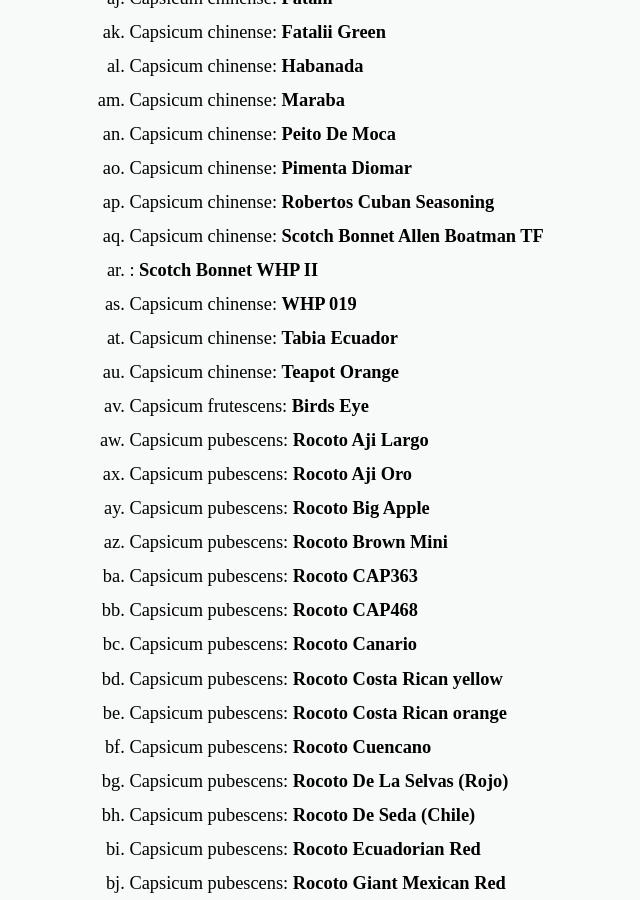
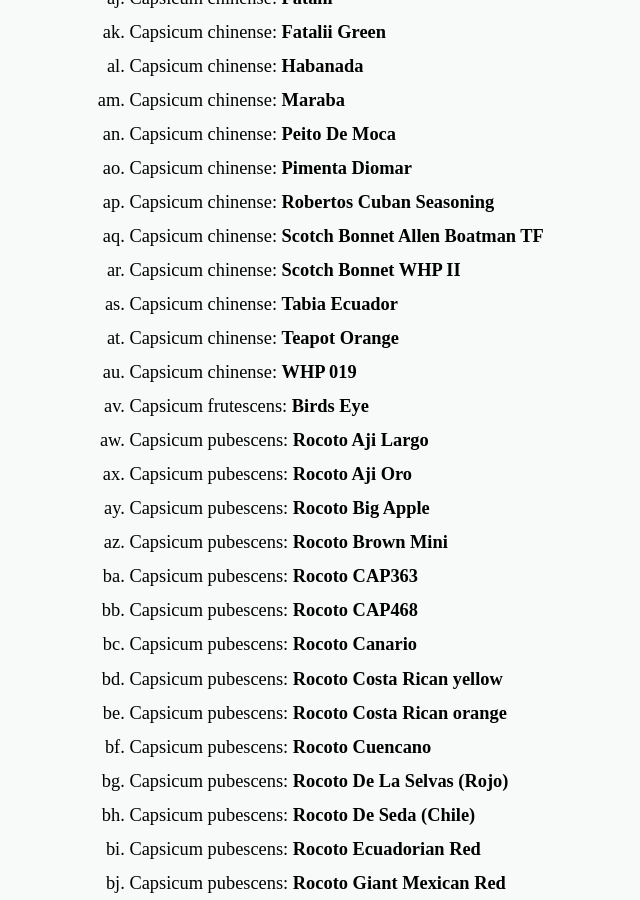
Before and after one commit to iamsebastian/blog.sebastian.science, a Jekyll site: the page built from chili_2018.md, in a window 1280 px wide and 900 px high, scrolled down 2044 px. Shown: the whole window, without its empty margins (177-817 px from the left). Built offline with Jekyll 4.4.1, drawn with Linux system fonts in a browser that asks for light colours.

Commit message:
Updated chili 2018

```diff
--- a/_data/chili.yaml
+++ b/_data/chili.yaml
@@ -184,6 +184,7 @@ Scotch Bonnet WHP II:
   heat: 9
   info: |
     Description: This is another cross from a red MOA bonnet. From my original acquisition of red moa seeds several years ago I got 3 pheno types all of which I believe were crosses or off phenos from the original cross that created the red moa. One was a very large red bonnet shaped pod. In growing out some of those seeds this year, I got this pheno. Its a very nicely shaped yellow pod. These were quit hot and had that typical yellow bonnet taste. I would expect these to be much less stable than my other WHP bonnets that I have been growing consistently for 3 years now. This one is quite unique and for those who are willing to take the challenge this one might present as far as stability goes I have made these available to them.
+  species: Capsicum chinense
 Tabia Ecuador:
   color: beige
   heat: 10
--- a/_data/chili_2018.yaml
+++ b/_data/chili_2018.yaml
@@ -109,13 +109,13 @@ Robertos Cuban Seasoning:
     - sown: 2017-11-29
 Scotch Bonnet Allen Boatman TF:
 Scotch Bonnet WHP II:
-WHP 019:
 Tabia Ecuador:
   seeds:
     - sown: 2017-11-22
 Teapot Orange:
   seeds:
     - sown: 2017-11-29
+WHP 019:
 
 #### C.frustescens:
 Birds Eye:
```
